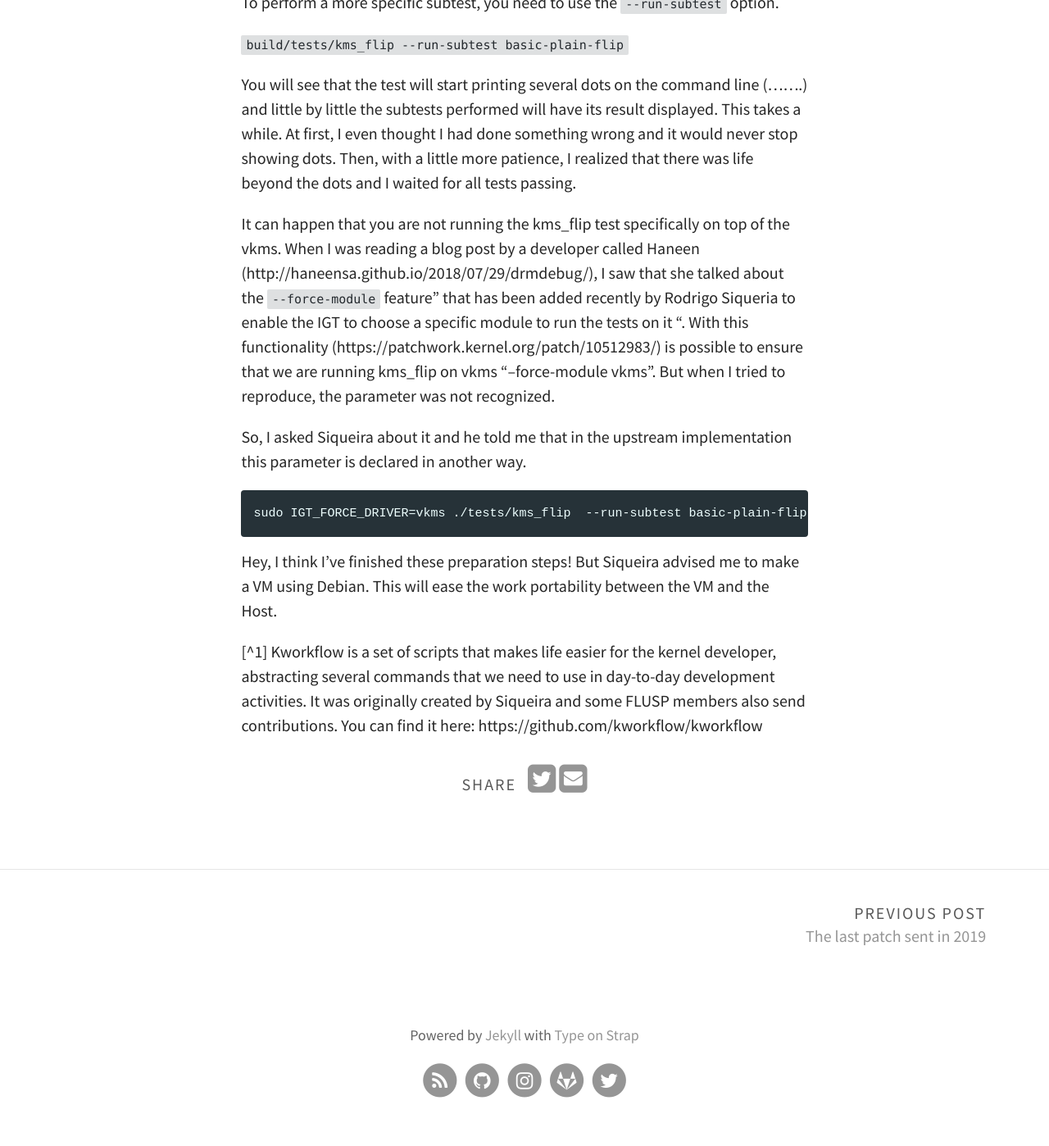
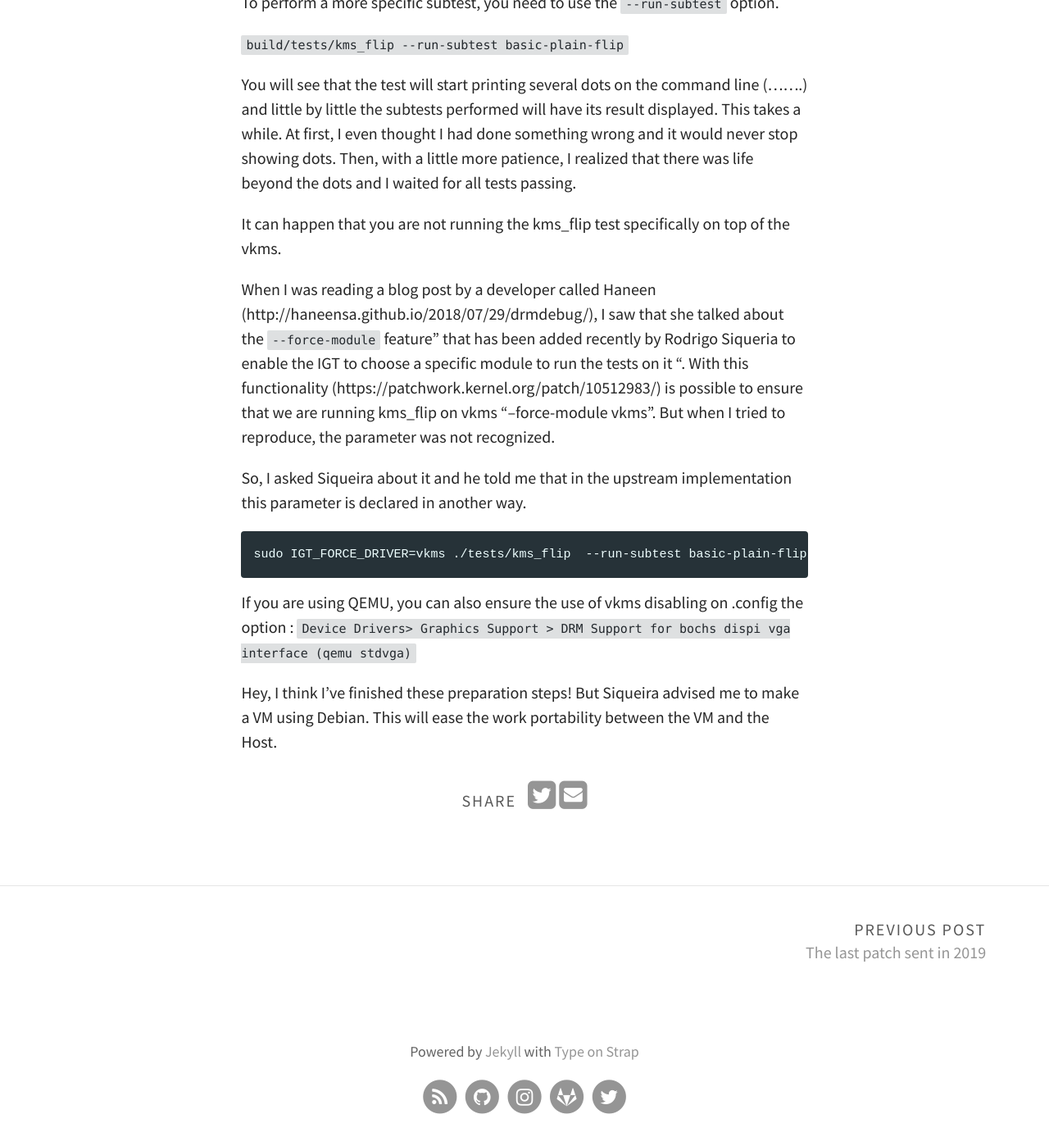
Before and after one commit to melissawen/melissawen.github.io, a Jekyll site: the page built from _posts/2020-01-08-hello-drm.md, in a window 1280 px wide and 1400 px high, scrolled down 3337 px. Shown: the whole window at 82% size. Built offline with Jekyll 4.4.1, drawn with Linux system fonts in a browser that asks for light colours.

Commit message:
Update 2020-01-08-hello-drm.md

````diff
--- a/_posts/2020-01-08-hello-drm.md
+++ b/_posts/2020-01-08-hello-drm.md
@@ -105,6 +105,7 @@ At first, I even thought I had done something wrong and it would never stop show
 Then, with a little more patience, I realized that there was life beyond the dots and I waited for all tests passing.
 
 It can happen that you are not running the kms_flip test specifically on top of the vkms.
+
 When I was reading a blog post by a developer called Haneen (http://haneensa.github.io/2018/07/29/drmdebug/), I saw that she talked about the `--force-module` feature" that has been added recently by Rodrigo Siqueria to enable the IGT to choose a specific module to run the tests on it ".
 With this functionality (https://patchwork.kernel.org/patch/10512983/) is possible to ensure that we are running kms_flip on vkms "--force-module vkms".
 But when I tried to reproduce, the parameter was not recognized.
@@ -115,6 +116,8 @@ So, I asked Siqueira about it and he told me that in the upstream implementation
 sudo IGT_FORCE_DRIVER=vkms ./tests/kms_flip  --run-subtest basic-plain-flip
 ```
 
+If you are using QEMU, you can also ensure the use of vkms disabling on .config the option : `Device Drivers> Graphics Support > DRM Support for bochs dispi vga interface (qemu stdvga)`
+
 Hey, I think I've finished these preparation steps! But Siqueira advised me to make a VM using Debian. This will ease the work portability between the VM and the Host.
 
-[^1] Kworkflow is a set of scripts that makes life easier for the kernel developer, abstracting several commands that we need to use in day-to-day development activities. It was originally created by Siqueira and some FLUSP members also send contributions. You can find it here: https://github.com/kworkflow/kworkflow
+[^1]: Kworkflow is a set of scripts that makes life easier for the kernel developer, abstracting several commands that we need to use in day-to-day development activities. It was originally created by Siqueira and some FLUSP members also send contributions. You can find it here: https://github.com/kworkflow/kworkflow
````
